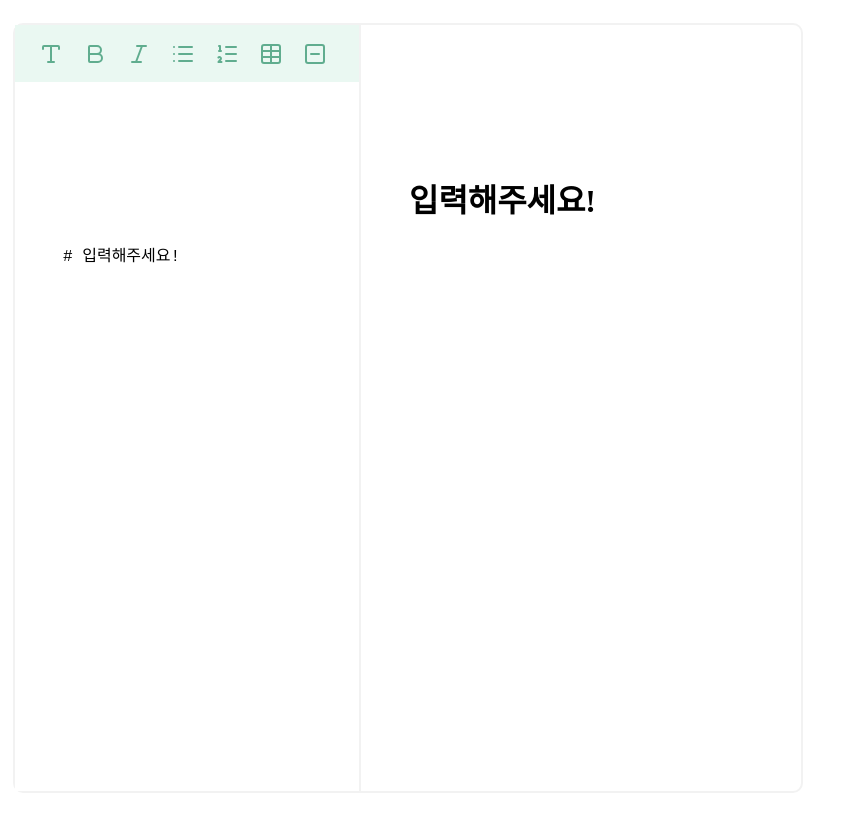
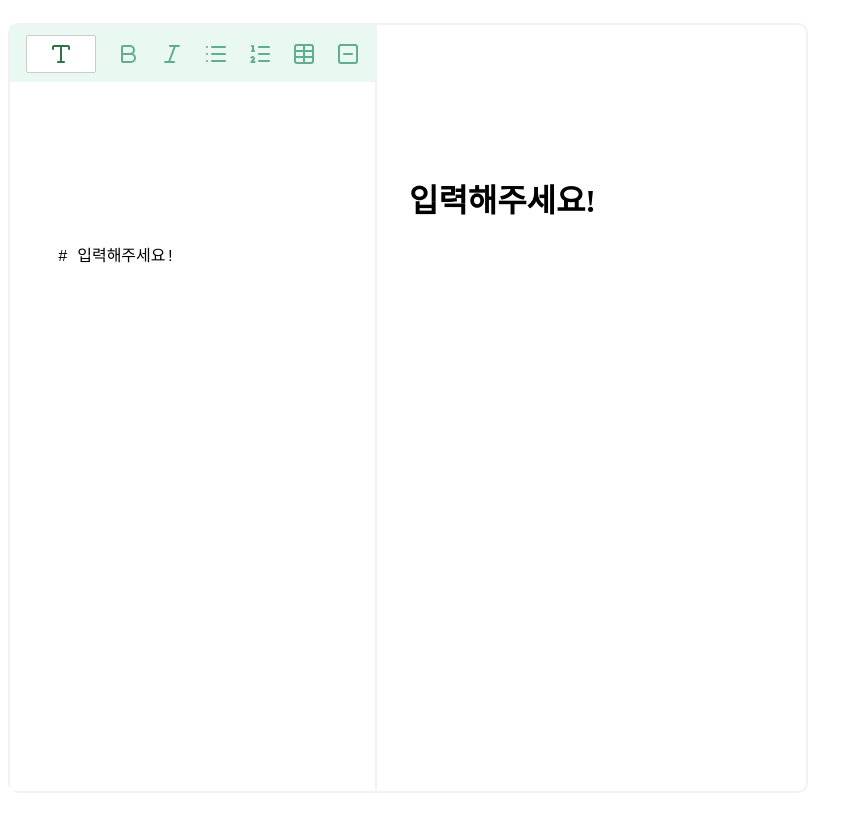
Before and after one commit to TeamS22D/first-step-markdown, a React (Vite) app: page / in a window 1280 px wide. Shown: the whole page, without its empty margins (0-863 px from the left). Built offline with nearby package versions, Linux system fonts and the light colour scheme.

Commit message:
연결 문제 빼고는 다함. 일단 합칠 예정

```diff
--- a/src/pages/Mission/Commitment/Document/components/Markdown/Markdown.style.ts
+++ b/src/pages/Mission/Commitment/Document/components/Markdown/Markdown.style.ts
@@ -12,7 +12,7 @@ export const Container = styled.div`
     display: flex;
     height: 770px;
     color: black;
-    width: 790px;
+    width: 820px;
     box-sizing: border-box;
     border: 1px solid;
     border-radius: 10px;
@@ -45,7 +45,7 @@ export const Textarea = styled.textarea`
 export const Preview = styled.div`
     outline: none;
     flex: 1;
-    padding: 3rem;
+    padding: 2rem;
     padding-top:8rem;
     overflow-y: auto;
     border-left: 2px solid #F2F2F2;
--- a/src/pages/Mission/Commitment/Document/components/Toolbar/Toolbar.style.ts
+++ b/src/pages/Mission/Commitment/Document/components/Toolbar/Toolbar.style.ts
@@ -3,10 +3,9 @@ import styled from "styled-components";
 export const ToolbarContainer = styled.div`
     height: 57px;
     display: flex;
-    justify-content: flex-start;
+    justify-content: center;
     align-items: center;
     gap: 12px;
-    padding-left: 20px;
 
     background: #EAF8F2;
 `;
--- a/src/pages/Mission/Commitment/Document/components/Toolbar/Toolbar.tsx
+++ b/src/pages/Mission/Commitment/Document/components/Toolbar/Toolbar.tsx
@@ -1,25 +1,16 @@
 import { Bold, Italic, Type, List, ListOrdered, Table, SquareMinus } from "lucide-react";
 import { useState } from "react";
 import * as S from "./Toolbar.style";
+import Dropdown from '../../../../../components/Dropdown/Dropdown.tsx'
 
 type ToolbarProps = {
   textareaRef: React.RefObject<HTMLTextAreaElement>;
 };
 
 function Toolbar({ textareaRef }: ToolbarProps) {
-  const [activeIcon, setActiveIcon] = useState<string | null>(null);
+  const [headerLevel, setHeaderLevel] = useState("#");
 
-  const table = '|  |  |\n|--|--|\n|  |  |\n|  |  |\n|  |  |\n|  |  |\n|  |                         |\n| 보고서 작성일 | YYYY.MM.DD              |'
-
-  const flashIcon = (iconKey: string) => {
-    setActiveIcon(iconKey);
-    setTimeout(() => {
-      setActiveIcon(null);
-    }, 300);
-  };
-
-  const handleInsert = (insertText: string,
-    judgment: string) => {
+  const handleInsert = (insertText: string, judgment: string) => {
     const textarea = textareaRef.current;
     if (!textarea) return;
 
@@ -32,90 +23,66 @@ function Toolbar({ textareaRef }: ToolbarProps) {
       const newValue = before + insertText + selected + after;
       textarea.value = newValue;
       textarea.focus();
-    }
-
-    else if (judgment === '2'){
+    } else if (judgment === '2'){
       const newValue = before + insertText + selected + insertText + after;
       textarea.value = newValue;
       textarea.focus();
-    }
-
-    else if (judgment === '3'){
+    } else if (judgment === '3'){
       const newValue = before + selected + insertText + after;
       textarea.value = newValue;
       textarea.focus();
     }
-
-
   };
 
+  const headerOptions = ["#", "##", "###", "####", "#####"];
 
   return (
     <S.ToolbarContainer>
       <S.IconButton
-        data-aactive={activeIcon === "type"}
-        onClick={() => {
-          flashIcon("type");
-          handleInsert("# ", '1');
-        }}
       >
-        <Type />
+        <Dropdown
+          options={headerOptions}
+          initialSelected={headerLevel}
+          onSelect={(value) => {
+            setHeaderLevel(value);              // 선택 상태 업데이트
+            handleInsert(value + " ", '1');     // 선택 즉시 textarea에 삽입
+          }}
+        />
+
       </S.IconButton>
+
       <S.IconButton
-        data-active={activeIcon === 'bold'}
-        onClick={() => {
-          flashIcon("bold");
-          handleInsert("**", '2');
-        }}
+        onClick={() => handleInsert("**", '2')}
       >
         <Bold />
       </S.IconButton>
 
       <S.IconButton
-        data-aactive={activeIcon === "italic"}
-        onClick={() => {
-          flashIcon("italic");
-          handleInsert("~~", '2');
-        }}
+        onClick={() => handleInsert("~~", '2')}
       >
         <Italic />
       </S.IconButton>
 
       <S.IconButton
-        data-aactive={activeIcon === "list"}
-        onClick={() => {
-          flashIcon("list");
-          handleInsert("- ", '1');
-        }}
+        onClick={() => handleInsert("- ", '1')}
       >
         <List />
       </S.IconButton>
 
-
       <S.IconButton
-        data-aactive={activeIcon === "listordered"}
-        onClick={() => {
-          flashIcon("listordered");
-          handleInsert("1. ", '1');
-        }}
+        onClick={() => handleInsert("1. ", '1')}
       >
         <ListOrdered />
       </S.IconButton>
+
       <S.IconButton
-        data-aactive={activeIcon === "table"}
-        onClick={() => {
-          flashIcon("table");
-          handleInsert('|  |  |\n|--|--|\n|  |  |\n|  |  |\n|  |  |\n|  |  |\n|  |  |\n|  |  |', '3');
-        }}
+        onClick={() => handleInsert('|  |  |\n|--|--|\n|  |  |\n|  |  |\n|  |  |\n|  |  |\n|  |  |\n|  |  |', '3')}
       >
         <Table />
       </S.IconButton>
+
       <S.IconButton
-        data-aactive={activeIcon === "squareminus"}
-        onClick={() => {
-          flashIcon("squareminus");
-          handleInsert("---", '1');
-        }}
+        onClick={() => handleInsert("---", '1')}
       >
         <SquareMinus />
       </S.IconButton>
--- /dev/null
+++ b/src/pages/components/Dropdown/Dropdown.style.ts
@@ -0,0 +1,46 @@
+import styled from 'styled-components'
+
+export const DropdownContainer = styled.div`
+  width: 70px;
+  position: relative;
+  font-family: Arial, sans-serif;
+`;
+
+export const DropdownHeader = styled.button`
+  width: 100%;
+  padding: 6px 0px;
+  border: 1px solid #ccc;
+  border-radius: 2px;
+  background: white;
+  display: flex;
+  justify-content: center;
+  align-items: center;
+  cursor: pointer;
+  font-size: 16px;
+
+  &:hover {
+    background-color:rgb(221, 221, 221);
+  }
+`;
+
+export const DropdownList = styled.ul`
+  position: absolute;
+  width: 98%;
+  margin: 0;
+  padding: 0;
+  list-style: none;
+  border: 1px solid #ccc;
+  border-top: none;
+  max-height: 200px;
+  overflow-y: auto;
+  background: white;
+  z-index: 10;
+`;
+
+export const DropdownItem = styled.li`
+  padding: 10px 15px;
+  cursor: pointer;
+  &:hover {
+    background-color:rgb(221, 221, 221);
+  }
+`;
--- /dev/null
+++ b/src/pages/components/Dropdown/Dropdown.tsx
@@ -0,0 +1,62 @@
+import React, { useState, useRef, useEffect } from 'react';
+import {Type} from "lucide-react";
+import * as S from './Dropdown.style.ts'
+
+interface DropdownProps {
+  options: string[];
+  initialSelected?: string;
+  onSelect?: (value: string) => void;
+}
+
+const Dropdown: React.FC<DropdownProps> = ({ options, initialSelected, onSelect }) => {
+  const [isOpen, setIsOpen] = useState(false);
+  const [selected, setSelected] = useState(initialSelected || options[0]);
+  const dropdownRef = useRef<HTMLDivElement>(null);
+
+  /* 외부 클릭 시 닫기 */
+  useEffect(() => {
+    const handleClickOutside = (event: MouseEvent) => {
+      if (dropdownRef.current && !dropdownRef.current.contains(event.target as Node)) {
+        setIsOpen(false);
+      }
+    };
+    document.addEventListener('mousedown', handleClickOutside);
+    return () => document.removeEventListener('mousedown', handleClickOutside);
+  }, []);
+
+  const toggleDropdown = () => setIsOpen(prev => !prev);
+
+  const handleSelect = (option: string) => {
+    setSelected(option);
+    setIsOpen(false);
+    onSelect?.(option);
+  };
+
+  return (
+    <S.DropdownContainer ref={dropdownRef}>
+      <S.DropdownHeader
+        onClick={toggleDropdown}
+        aria-haspopup="listbox"
+        aria-expanded={isOpen}
+      >
+        {isOpen ? <Type style={{color: '#2F7247'}}/> : <Type style={{color: '#2F7247'}}/>}
+      </S.DropdownHeader>
+      {isOpen && (
+        <S.DropdownList role="listbox" tabIndex={-1}>
+          {options.map(option => (
+            <S.DropdownItem
+              key={option}
+              onClick={() => handleSelect(option)}
+              role="option"
+              aria-selected={selected === option}
+            >
+              {option}
+            </S.DropdownItem>
+          ))}
+        </S.DropdownList>
+      )}
+    </S.DropdownContainer>
+  );
+};
+
+export default Dropdown;
```
